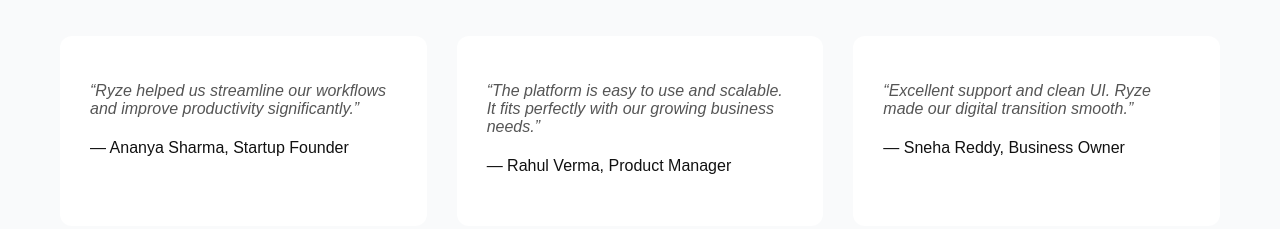
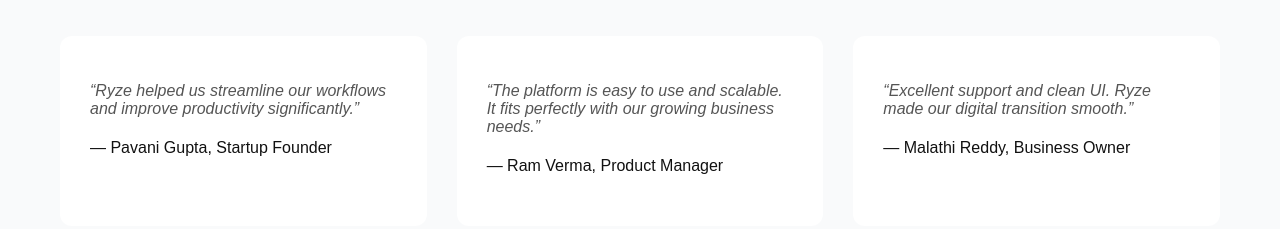
Before and after one commit to Nandini-Kalva/ryze-website-redesign-assesment, a React (Vite) app: page / in a window 1280 px wide. Shown: the part 1140-1369 px from the top of the page. Built offline with nearby package versions, Linux system fonts and the light colour scheme.

Commit message:
Update testimonials with new names

```diff
--- a/src/components/Testimonials.jsx
+++ b/src/components/Testimonials.jsx
@@ -9,7 +9,7 @@
             “Ryze helped us streamline our workflows and improve productivity
             significantly.”
           </p>
-          <h4>— Ananya Sharma, Startup Founder</h4>
+          <h4>— Pavani Gupta, Startup Founder</h4>
         </div>
 
         <div className="testimonial-card">
@@ -17,7 +17,7 @@
             “The platform is easy to use and scalable. It fits perfectly with
             our growing business needs.”
           </p>
-          <h4>— Rahul Verma, Product Manager</h4>
+          <h4>— Ram Verma, Product Manager</h4>
         </div>
 
         <div className="testimonial-card">
@@ -25,7 +25,7 @@
             “Excellent support and clean UI. Ryze made our digital transition
             smooth.”
           </p>
-          <h4>— Sneha Reddy, Business Owner</h4>
+          <h4>— Malathi Reddy, Business Owner</h4>
         </div>
       </div>
     </section>
```
